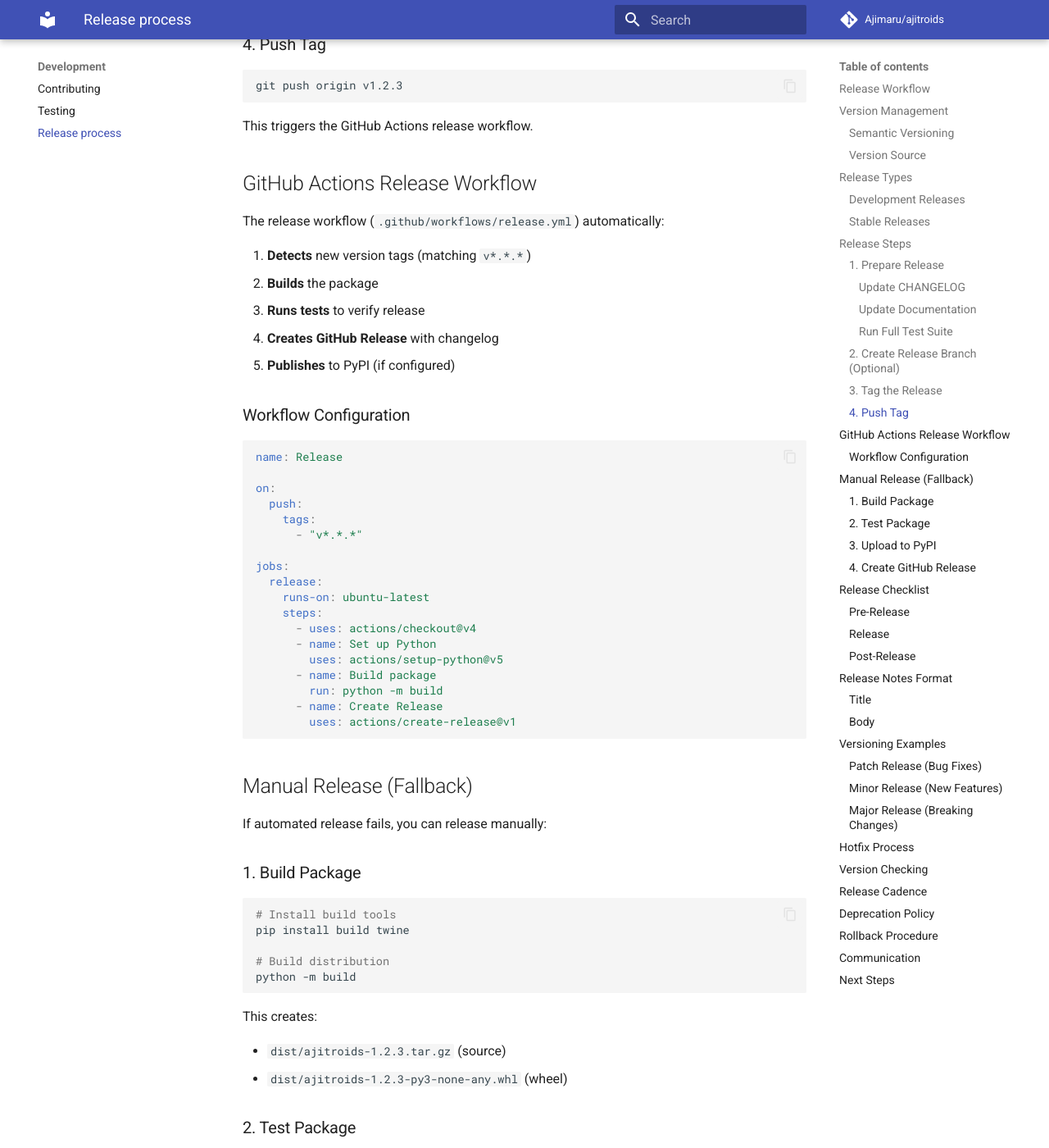
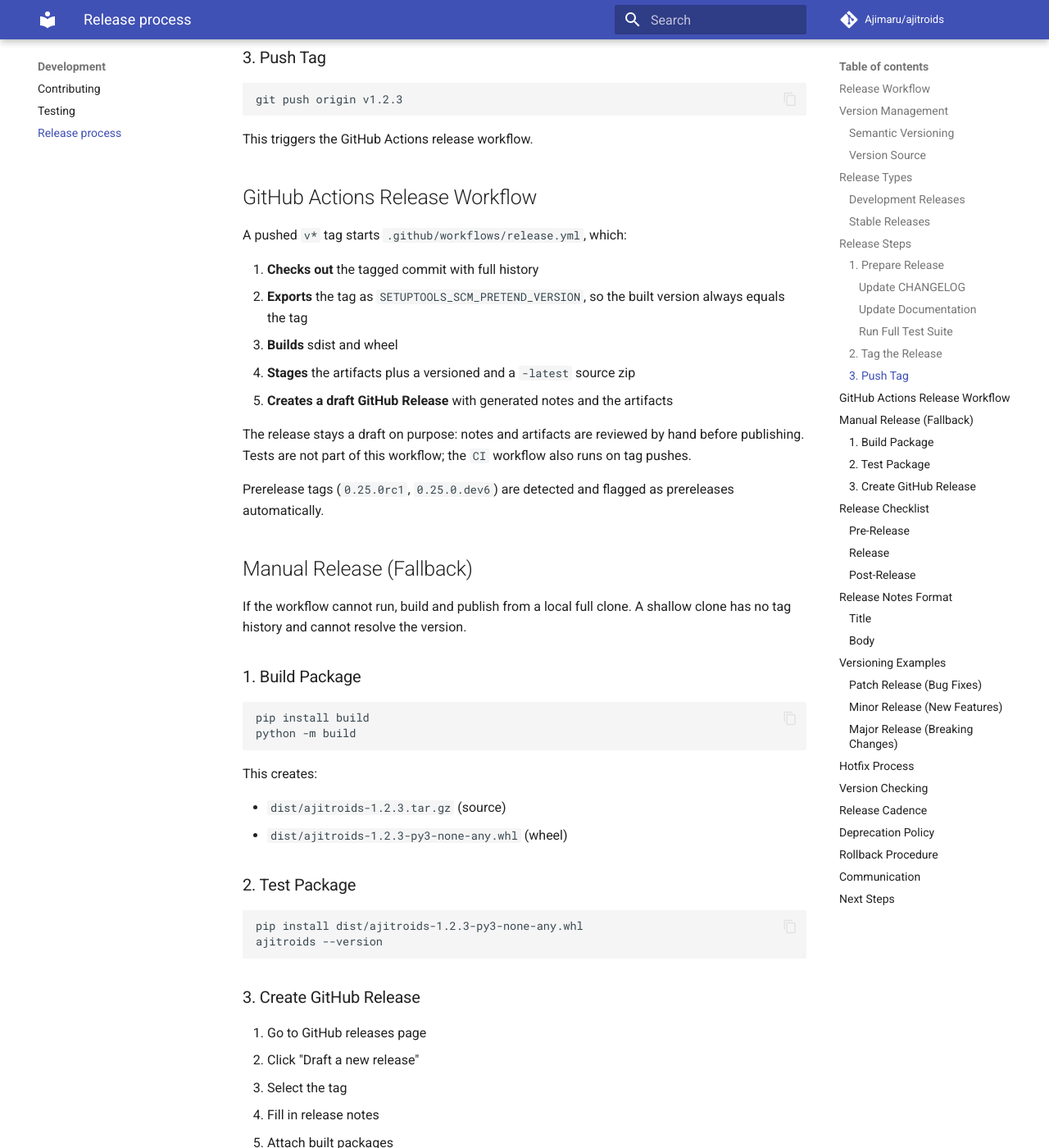
Before and after one commit to Ajimaru/ajitroids, an MkDocs documentation site: the page built from docs/development/release-process.md, in a window 1280 px wide and 1400 px high, scrolled down 2980 px. Shown: the whole window at 82% size. Built offline with MkDocs 1.6.1 and Material for MkDocs 9.7.7, drawn with Linux system fonts in a browser that asks for light colours; comment, search, counter and statistics services are not loaded; some of the changed text lies outside the part shown.

Commit message:
build: use git tags as the single version source
Remove the VERSION file, modul/update_version.py and the generated
modul/_version.py. setuptools-scm no longer writes a version module or
carries a fallback_version; modul/version.py reads the installed package
metadata and reports 0.0.0+unknown for a bare source checkout.

- CI checks out the full tag history for the editable install and the
  lockfile check, and no longer installs pre-commit separately
- move pre-commit into the dev extra
- raise pytest minimum to 9.0.3 (CVE-2025-71176)
- manual release defaults to main and accepts prerelease tags
- update release docs, bug report template and CHANGELOG
- add tests for the version accessor and CLI --version

````diff
--- a/.pre-commit-config.yaml
+++ b/.pre-commit-config.yaml
@@ -122,7 +122,7 @@
         # dependencies the tests import must be declared here; they are not
         # picked up from requirements.txt.
         additional_dependencies:
-          - pytest>=7.0.0
+          - pytest>=9.0.3
           - pygame>=2.1.0
           - numpy>=2.2.6
           - PyOpenGL==3.1.10
--- a/docs/development/release-process.md
+++ b/docs/development/release-process.md
@@ -20,32 +20,40 @@
 
 ### Version Source
 
-Versions are managed through Git tags using `setuptools-scm`:
+The git tag is the only version source. No version string is stored in the
+repository: there is no `VERSION` file, no bump commit and no generated module.
+`setuptools-scm` resolves the version from the tag history at install/build
+time, and the game reads it back from the installed package metadata
+(`modul/version.py`).
 
 ```toml
 [tool.setuptools_scm]
 version_scheme = "guess-next-dev"
 local_scheme = "no-local-version"
-write_to = "modul/_version.py"
 ```
 
-The version is automatically generated based on Git tags and commits.
+Consequences:
+
+- A release is a tag; nothing else has to be edited.
+- `local_scheme = "no-local-version"` strips the `+g<hash>` suffix, so the
+  version stays PEP 440 clean.
+- Building outside a git checkout (source archive without `.git`) is not
+  supported. The release workflow always builds from a full clone.
 
 ## Release Types
 
 ### Development Releases
 
-Commits on `main` without a tag get a dev version:
+Commits after the last tag get a dev version. Twelve commits after `v0.25.0`
+resolve to:
 
 ```
-1.2.3.dev5+g1234567
+0.25.1.dev12
 ```
 
-This includes:
-
-- Last tag version: `1.2.3`
-- Commits since tag: `.dev5`
-- Git hash: `+g1234567`
+- Base: next patch after the last tag (`0.25.1`)
+- Commits since the tag: `.dev12`
+- No git hash, because of `local_scheme = "no-local-version"`
 
 ### Stable Releases
 
@@ -106,15 +114,7 @@
 python -m build
 ```
 
-### 2. Create Release Branch (Optional)
-
-For major releases, create a release branch:
-
-```bash
-git checkout -b release/1.2.3
-```
-
-### 3. Tag the Release
+### 2. Tag the Release
 
 Create an annotated tag:
 
@@ -131,7 +131,7 @@
 - Link to changelog
 ```
 
-### 4. Push Tag
+### 3. Push Tag
 
 ```bash
 git push origin v1.2.3
@@ -141,48 +141,31 @@
 
 ## GitHub Actions Release Workflow
 
-The release workflow (`.github/workflows/release.yml`) automatically:
+A pushed `v*` tag starts `.github/workflows/release.yml`, which:
 
-1. **Detects** new version tags (matching `v*.*.*`)
-2. **Builds** the package
-3. **Runs tests** to verify release
-4. **Creates GitHub Release** with changelog
-5. **Publishes** to PyPI (if configured)
+1. **Checks out** the tagged commit with full history
+2. **Exports** the tag as `SETUPTOOLS_SCM_PRETEND_VERSION`, so the built version
+   always equals the tag
+3. **Builds** sdist and wheel
+4. **Stages** the artifacts plus a versioned and a `-latest` source zip
+5. **Creates a draft GitHub Release** with generated notes and the artifacts
 
-### Workflow Configuration
+The release stays a draft on purpose: notes and artifacts are reviewed by hand
+before publishing. Tests are not part of this workflow; the `CI` workflow also
+runs on tag pushes.
 
-```yaml
-name: Release
-
-on:
-  push:
-    tags:
-      - "v*.*.*"
-
-jobs:
-  release:
-    runs-on: ubuntu-latest
-    steps:
-      - uses: actions/checkout@v4
-      - name: Set up Python
-        uses: actions/setup-python@v5
-      - name: Build package
-        run: python -m build
-      - name: Create Release
-        uses: actions/create-release@v1
-```
+Prerelease tags (`0.25.0rc1`, `0.25.0.dev6`) are detected and flagged as
+prereleases automatically.
 
 ## Manual Release (Fallback)
 
-If automated release fails, you can release manually:
+If the workflow cannot run, build and publish from a local full clone. A shallow
+clone has no tag history and cannot resolve the version.
 
 ### 1. Build Package
 
 ```bash
-# Install build tools
-pip install build twine
-
-# Build distribution
+pip install build
 python -m build
 ```
 
@@ -194,27 +177,11 @@
 ### 2. Test Package
 
 ```bash
-# Install in test environment
 pip install dist/ajitroids-1.2.3-py3-none-any.whl
-
-# Test game runs
-python -m ajitroids
+ajitroids --version
 ```
 
-### 3. Upload to PyPI
-
-```bash
-# Upload to Test PyPI first
-twine upload --repository testpypi dist/*
-
-# Test install from Test PyPI
-pip install --index-url https://test.pypi.org/simple/ ajitroids
-
-# Upload to production PyPI
-twine upload dist/*
-```
-
-### 4. Create GitHub Release
+### 3. Create GitHub Release
 
 1. Go to GitHub releases page
 2. Click "Draft a new release"
@@ -236,12 +203,10 @@
 
 ### Release
 
-- [ ] Release branch created (for major releases)
-- [ ] Git tag created
+- [ ] Git tag created (`vX.Y.Z`)
 - [ ] Tag pushed to GitHub
 - [ ] GitHub Actions workflow succeeded
-- [ ] GitHub Release created
-- [ ] Package published (if applicable)
+- [ ] Draft release reviewed and published
 
 ### Post-Release
 
@@ -289,7 +254,7 @@
 
 ## Installation
 
-\`\`\`bash pip install ajitroids==1.2.3 \`\`\`
+Download `ajitroids-1.2.3.zip` or the wheel from the release assets.
 
 ## Full Changelog
 
@@ -336,48 +301,40 @@
 
 ## Hotfix Process
 
-For critical bugs in production:
+For critical bugs in a published release:
 
-1. **Create hotfix branch** from release tag
+1. **Fix on `dev`** and let CI pass
 
    ```bash
-   git checkout -b hotfix/1.2.4 v1.2.3
-   ```
-
-2. **Fix the bug**
-
-   ```bash
-   # Make fix
    git commit -m "fix: critical bug description"
    ```
 
-3. **Tag hotfix release**
+2. **Merge `dev` into `main`** (fast-forward only)
+
+3. **Tag the patch release**
 
    ```bash
-   git tag v1.2.4
-   git push origin v1.2.4
-   ```
-
-4. **Merge back to main**
-   ```bash
-   git checkout main
-   git merge hotfix/1.2.4
+   git tag -a v0.25.1 -m "Release version 0.25.1"
+   git push origin v0.25.1
    ```
 
 ## Version Checking
 
-Users can check their version:
+The version is shown in the main menu and by the CLI:
+
+```bash
+python main.py --version
+```
+
+Programmatic access goes through the single accessor module:
 
 ```python
-from modul._version import version
-print(f"Ajitroids version: {version}")
+from modul.version import get_version
+print(f"Ajitroids version: {get_version()}")
 ```
 
-Or via command line:
-
-```bash
-python -c "from modul._version import version; print(version)"
-```
+Without an installed package the accessor returns `0.0.0+unknown`, so install
+the project (`uv sync` or `pip install -e .`) before reporting a version.
 
 ## Release Cadence
 
--- a/requirements.txt
+++ b/requirements.txt
@@ -1,5 +1,5 @@
 markdown>=3.10.3
-pytest>=7.0.0
+pytest>=9.0.3
 pygame>=2.1.0
 numpy>=2.2.6
 PyOpenGL==3.1.10
````
Also changed, not shown: CHANGELOG.md (+18 -0 lines), modul/version.py (+17 -24 lines), pyproject.toml (+7 -5 lines), 9 other files.
